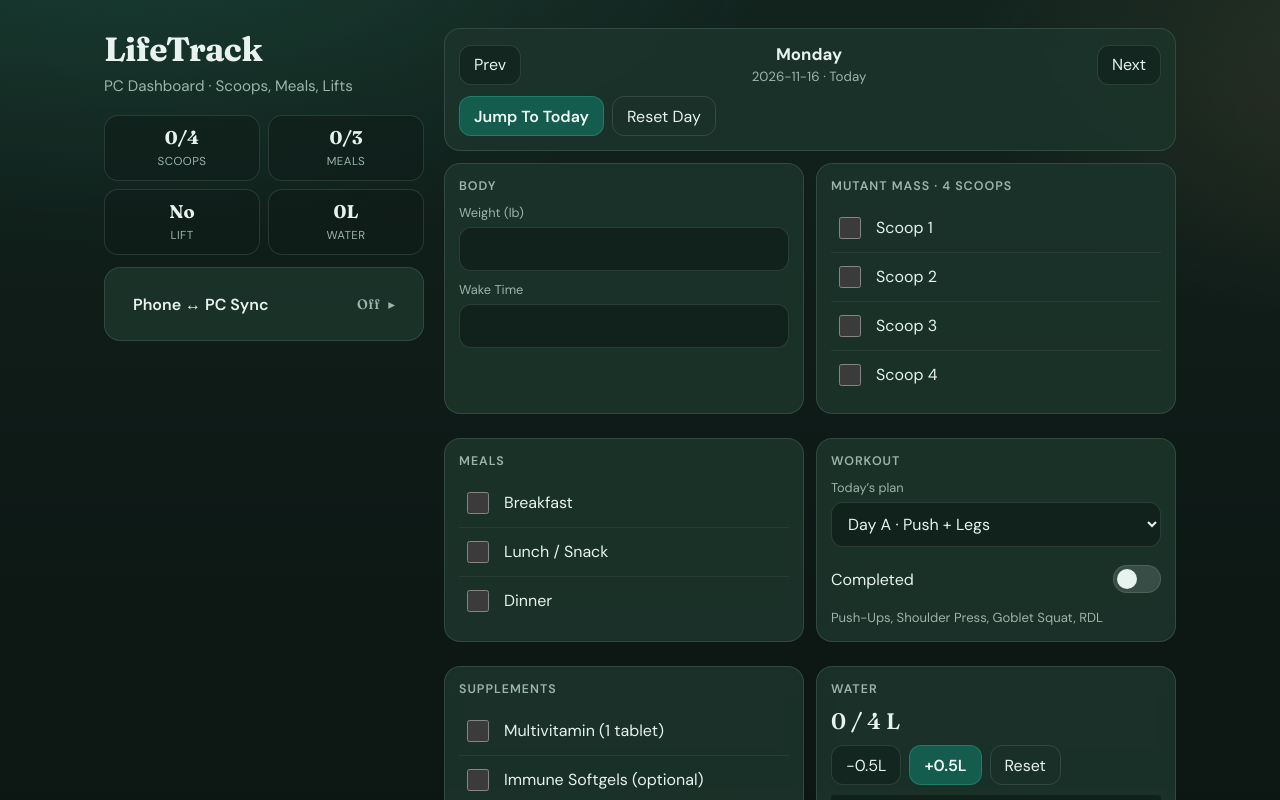
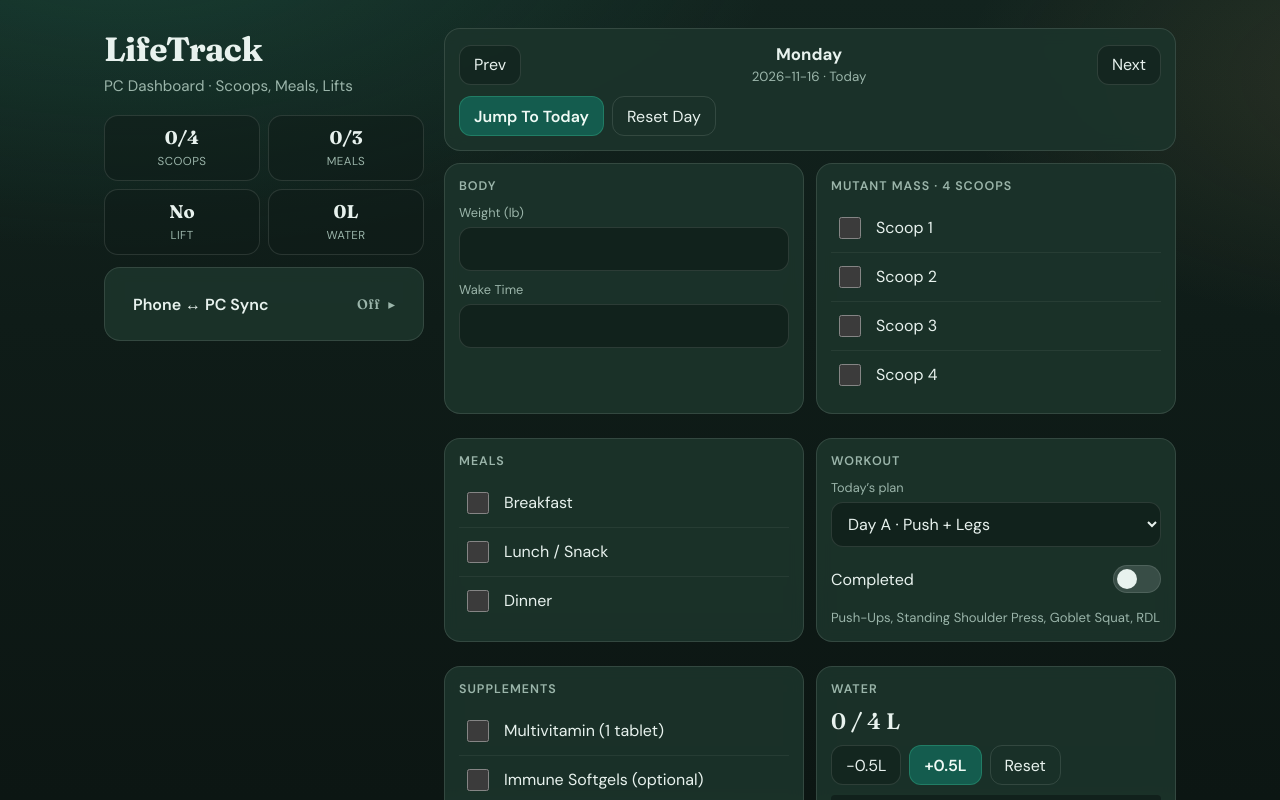
Before and after one commit to nicholasmyung-a11y/lifetrack, a React (Vite) app: page / in a window 1280 px wide. Shown: the top 800 px of the page. Built offline with nearby package versions, Linux system fonts and the light colour scheme.

Commit message:
Day A: standing shoulder press only (floor + DBs, no chair)

```diff
--- a/src/App.tsx
+++ b/src/App.tsx
@@ -219,7 +219,7 @@ export default function App() {
 
   const workoutBlurb =
     log.workout === 'A'
-      ? 'Push-Ups, Shoulder Press, Goblet Squat, RDL'
+      ? 'Push-Ups, Standing Shoulder Press, Goblet Squat, RDL'
       : log.workout === 'B'
         ? 'Rows, Rear-Delt Fly, Lunge/Split Squat, Glute Bridge'
         : log.workout === 'full'
```
